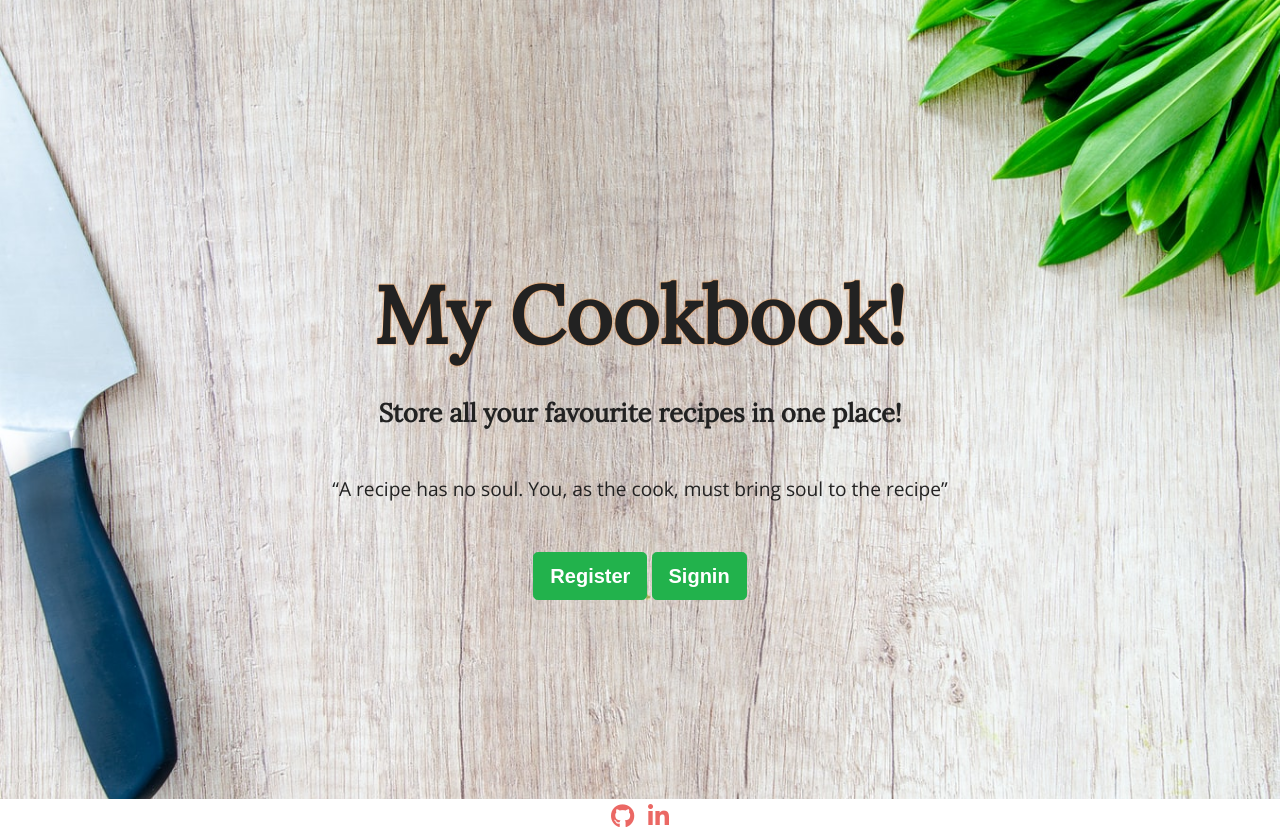
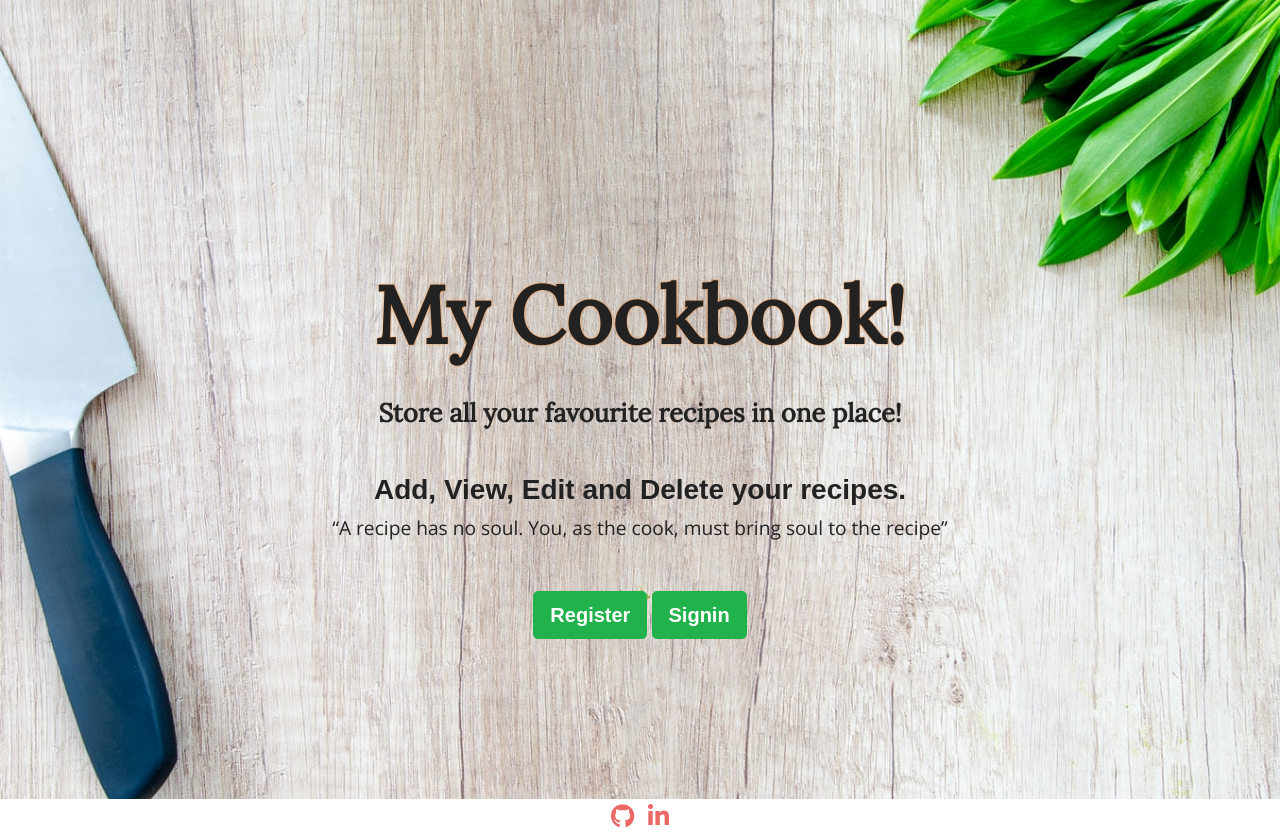
Before and after one commit to SophieH93/myCookbook, a Flask app: page / in a window 1280 px wide. Shown: the part 85-921 px from the top of the page. Run offline with Flask 2, Linux system fonts and the light colour scheme; some libraries are stand-ins or nearby versions; some web fonts are replaced.

Commit message:
added h3

```diff
--- a/templates/pages/index.html
+++ b/templates/pages/index.html
@@ -15,6 +15,7 @@
      <div class="col index">
         <h1 id="title">My Cookbook!</h1>
             <h2>Store all your favourite recipes in one place! </h2>
+            <h3>Add, View, Edit and Delete your recipes.</h3>
             <q class="quote">A recipe has no soul. You, as the cook, must bring soul to the recipe</q>
             <p class="homeBtn">
                 {% if session.username %}
```
